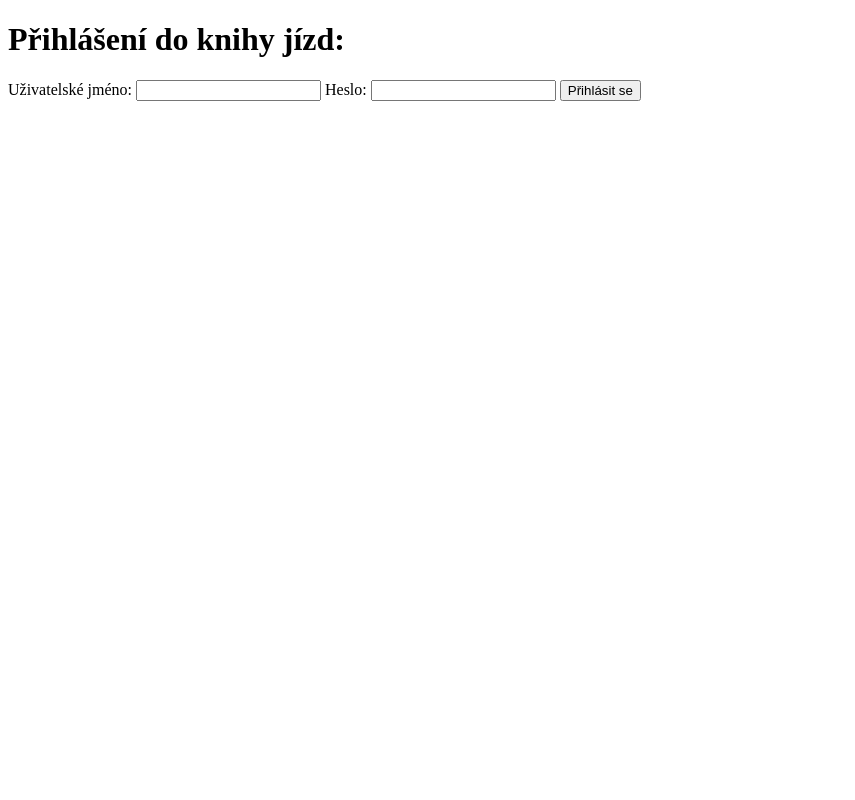
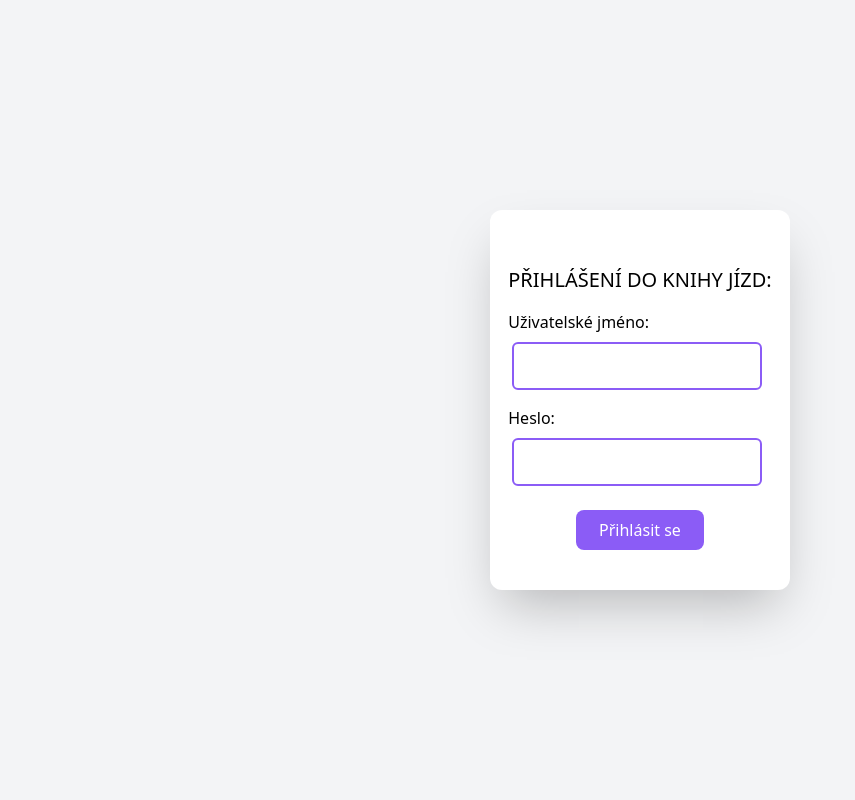
Before and after one commit to Sebo05/autoskola, a PHP site: page /jizdy/login.php in a window 1280 px wide. Shown: the whole page, without its empty margins (0-855 px from the left). Run offline with PHP 8.4, Linux system fonts and the light colour scheme.

Commit message:
index nejspis done + upravy loginu do knihy jizd

```diff
--- a/src/dist/output.css
+++ b/src/dist/output.css
@@ -634,13 +638,39 @@ video {
   margin-right: auto;
 }
 
+.my-1 {
+  margin-top: 0.25rem;
+  margin-bottom: 0.25rem;
+}
+
+.my-10 {
+  margin-top: 2.5rem;
+  margin-bottom: 2.5rem;
+}
+
 .my-5 {
   margin-top: 1.25rem;
   margin-bottom: 1.25rem;
 }
 
+.-mt-4 {
+  margin-top: -1rem;
+}
+
 .mb-0 {
   margin-bottom: 0px;
+}
+
+.mb-10 {
+  margin-bottom: 2.5rem;
+}
+
+.mb-4 {
+  margin-bottom: 1rem;
+}
+
+.mb-5 {
+  margin-bottom: 1.25rem;
 }
 
 .ml-0 {
@@ -649,6 +679,10 @@ video {
 
 .ml-0\.5 {
   margin-left: 0.125rem;
+}
+
+.ml-1 {
+  margin-left: 0.25rem;
 }
 
 .mr-0 {
@@ -663,8 +697,20 @@ video {
   margin-top: 0px;
 }
 
+.mt-2 {
+  margin-top: 0.5rem;
+}
+
+.mt-3 {
+  margin-top: 0.75rem;
+}
+
 .mt-4 {
   margin-top: 1rem;
+}
+
+.mt-6 {
+  margin-top: 1.5rem;
 }
 
 .inline-block {
@@ -679,16 +725,44 @@ video {
   display: table;
 }
 
+.h-16 {
+  height: 4rem;
+}
+
 .h-4 {
   height: 1rem;
+}
+
+.h-auto {
+  height: auto;
 }
 
 .h-full {
   height: 100%;
 }
 
+.h-screen {
+  height: 100vh;
+}
+
+.w-32 {
+  width: 8rem;
+}
+
 .w-4 {
   width: 1rem;
+}
+
+.w-\[250px\] {
+  width: 250px;
+}
+
+.w-\[300px\] {
+  width: 300px;
+}
+
+.w-auto {
+  width: auto;
 }
 
 .w-full {
@@ -735,6 +825,14 @@ video {
   gap: 2.5rem;
 }
 
+.gap-20 {
+  gap: 5rem;
+}
+
+.gap-5 {
+  gap: 1.25rem;
+}
+
 .space-x-4 > :not([hidden]) ~ :not([hidden]) {
   --tw-space-x-reverse: 0;
   margin-right: calc(1rem * var(--tw-space-x-reverse));
@@ -749,12 +847,25 @@ video {
   border-radius: 9999px;
 }
 
+.rounded-lg {
+  border-radius: 0.5rem;
+}
+
 .rounded-md {
   border-radius: 0.375rem;
 }
 
 .rounded-xl {
   border-radius: 0.75rem;
+}
+
+.rounded-t-lg {
+  border-top-left-radius: 0.5rem;
+  border-top-right-radius: 0.5rem;
+}
+
+.border-2 {
+  border-width: 2px;
 }
 
 .border-b {
@@ -765,9 +876,19 @@ video {
   border-right-width: 1px;
 }
 
+.border-violet-500 {
+  --tw-border-opacity: 1;
+  border-color: rgb(139 92 246 / var(--tw-border-opacity));
+}
+
 .border-b-gray-300 {
   --tw-border-opacity: 1;
   border-bottom-color: rgb(209 213 219 / var(--tw-border-opacity));
+}
+
+.border-b-violet-600 {
+  --tw-border-opacity: 1;
+  border-bottom-color: rgb(124 58 237 / var(--tw-border-opacity));
 }
 
 .border-r-gray-300 {
@@ -785,19 +906,14 @@ video {
   background-color: rgb(243 244 246 / var(--tw-bg-opacity));
 }
 
-.bg-gray-200 {
-  --tw-bg-opacity: 1;
-  background-color: rgb(229 231 235 / var(--tw-bg-opacity));
-}
-
 .bg-gray-50 {
   --tw-bg-opacity: 1;
   background-color: rgb(249 250 251 / var(--tw-bg-opacity));
 }
 
-.bg-gray-500 {
+.bg-violet-500 {
   --tw-bg-opacity: 1;
-  background-color: rgb(107 114 128 / var(--tw-bg-opacity));
+  background-color: rgb(139 92 246 / var(--tw-bg-opacity));
 }
 
 .bg-violet-600 {
@@ -805,13 +921,36 @@ video {
   background-color: rgb(124 58 237 / var(--tw-bg-opacity));
 }
 
+.bg-violet-700 {
+  --tw-bg-opacity: 1;
+  background-color: rgb(109 40 217 / var(--tw-bg-opacity));
+}
+
+.bg-violet-950 {
+  --tw-bg-opacity: 1;
+  background-color: rgb(46 16 101 / var(--tw-bg-opacity));
+}
+
+.bg-white {
+  --tw-bg-opacity: 1;
+  background-color: rgb(255 255 255 / var(--tw-bg-opacity));
+}
+
 .object-cover {
   -o-object-fit: cover;
      object-fit: cover;
 }
 
-.p-10 {
-  padding: 2.5rem;
+.p-1 {
+  padding: 0.25rem;
+}
+
+.p-1\.5 {
+  padding: 0.375rem;
+}
+
+.p-8 {
+  padding: 2rem;
 }
 
 .px-4 {
@@ -839,6 +978,22 @@ video {
   padding-bottom: 15rem;
 }
 
+.pb-10 {
+  padding-bottom: 2.5rem;
+}
+
+.pl-3 {
+  padding-left: 0.75rem;
+}
+
+.pt-14 {
+  padding-top: 3.5rem;
+}
+
+.text-left {
+  text-align: left;
+}
+
 .text-center {
   text-align: center;
 }
@@ -871,14 +1031,28 @@ video {
   font-weight: 700;
 }
 
+.uppercase {
+  text-transform: uppercase;
+}
+
 .text-black {
   --tw-text-opacity: 1;
   color: rgb(0 0 0 / var(--tw-text-opacity));
 }
 
-.text-gray-600 {
+.text-gray-200 {
   --tw-text-opacity: 1;
-  color: rgb(75 85 99 / var(--tw-text-opacity));
+  color: rgb(229 231 235 / var(--tw-text-opacity));
+}
+
+.text-red-800 {
+  --tw-text-opacity: 1;
+  color: rgb(153 27 27 / var(--tw-text-opacity));
+}
+
+.text-violet-600 {
+  --tw-text-opacity: 1;
+  color: rgb(124 58 237 / var(--tw-text-opacity));
 }
 
 .text-white {
@@ -886,10 +1060,27 @@ video {
   color: rgb(255 255 255 / var(--tw-text-opacity));
 }
 
+.underline {
+  text-decoration-line: underline;
+}
+
+.decoration-0 {
+  text-decoration-thickness: 0px;
+}
+
+.caret-violet-500 {
+  caret-color: #8b5cf6;
+}
+
 .shadow-2xl {
   --tw-shadow: 0 25px 50px -12px rgb(0 0 0 / 0.25);
   --tw-shadow-colored: 0 25px 50px -12px var(--tw-shadow-color);
   box-shadow: var(--tw-ring-offset-shadow, 0 0 #0000), var(--tw-ring-shadow, 0 0 #0000), var(--tw-shadow);
+}
+
+.outline-none {
+  outline: 2px solid transparent;
+  outline-offset: 2px;
 }
 
 .transition {
@@ -910,12 +1101,16 @@ video {
   transition-duration: 1000ms;
 }
 
+.duration-500 {
+  transition-duration: 500ms;
+}
+
 .ease-in-out {
   transition-timing-function: cubic-bezier(0.4, 0, 0.2, 1);
 }
 
 .gradient {
-  background: linear-gradient(to right, rgba(0,0,0,0.8), rgba(0,0,0,0));
+  background: linear-gradient(to top, rgba(0,0,0,0.8), rgba(0,0,0,0));
 }
 
 .z-100 {
@@ -956,9 +1154,42 @@ video {
   -webkit-backdrop-filter: blur(3px);
           backdrop-filter: blur(3px);
   /* Adjust the blur radius as needed */
+  transition: all .3s ease-in-out;
 }
 
-.hover\:text-blue-500:hover {
-  --tw-text-opacity: 1;
-  color: rgb(59 130 246 / var(--tw-text-opacity));
+.navbar img {
+  transition: all .3s ease-in-out;
 }
+
+.input-password:focus{
+  border-color: #5211c1;
+}
+
+.input-username:focus {
+  border-color: #5211c1;
+}
+
+.hover\:scale-105:hover {
+  --tw-scale-x: 1.05;
+  --tw-scale-y: 1.05;
+  transform: translate(var(--tw-translate-x), var(--tw-translate-y)) rotate(var(--tw-rotate)) skewX(var(--tw-skew-x)) skewY(var(--tw-skew-y)) scaleX(var(--tw-scale-x)) scaleY(var(--tw-scale-y));
+}
+
+.hover\:bg-violet-600:hover {
+  --tw-bg-opacity: 1;
+  background-color: rgb(124 58 237 / var(--tw-bg-opacity));
+}
+
+.hover\:underline:hover {
+  text-decoration-line: underline;
+}
+
+@media (min-width: 768px) {
+  .md\:flex-row {
+    flex-direction: row;
+  }
+
+  .md\:justify-center {
+    justify-content: center;
+  }
+}
--- a/src/jizdy/login.php
+++ b/src/jizdy/login.php
@@ -1,11 +1,9 @@
 <?php
 session_start();
-
 if (isset($_SESSION["uzivatelskeJmeno"])) {
-    header("Location: jizdy-studenta.php");
+    header("location: jizdy-studenta.php");
     exit();
 }
-
 require("../assets/configDB.php");
 
 $conn = connDB();
@@ -16,40 +14,56 @@ if ($_SERVER["REQUEST_METHOD"] == "POST") {
 
     $uzivatelskeJmeno = mysqli_real_escape_string($conn, $uzivatelskeJmeno);
 
-    $sql = "SELECT uzivatelskeJmeno FROM zaci WHERE uzivatelskeJmeno = '$uzivatelskeJmeno'";
+    $sql = "SELECT uzivatelskeJmeno, id FROM zaci WHERE uzivatelskeJmeno = '$uzivatelskeJmeno'";
     $result = mysqli_query($conn, $sql);
 
     if (mysqli_num_rows($result) == 1) {
         $row = mysqli_fetch_assoc($result);
-        $hashed_password = $row['uzivatelskeJmeno'];
+        $uzivatelskeJmeno = $row['uzivatelskeJmeno'];
+        $zak_id = $row['id'];
         session_start();
         $_SESSION["uzivatelskeJmeno"] = $uzivatelskeJmeno;
         header("location: jizdy-studenta.php");
         exit();
-    }else{
-        echo "Neplatné jméno nebo heslo.";
+    } else {
+        $error = "Neplatné jméno nebo heslo.";
     }
 }
-
-
 ?>
 <!doctype html>
-<html lang="en">
+<html lang="cs">
 <head>
     <meta charset="UTF-8">
     <meta name="viewport"
           content="width=device-width, user-scalable=no, initial-scale=1.0, maximum-scale=1.0, minimum-scale=1.0">
     <meta http-equiv="X-UA-Compatible" content="ie=edge">
+    <link rel="stylesheet" href="../dist/output.css">
     <title>Přihlášení do knihy jízd</title>
 </head>
 <body>
-<form action="" method="post">
-    <h1>Přihlášení do knihy jízd:</h1>
-<label for="uzivatelskeJmeno">Uživatelské jméno:</label>
-<input type="text" name="uzivatelskeJmeno" id="uzivatelskeJmeno" autocomplete="off" required>
-<label for="heslo">Heslo:</label>
-<input type="password" name="heslo" id="heslo" autocomplete="off" required>
-<input type="submit" value="Přihlásit se">
-</form>
+<section class="h-screen flex flex-col items-center justify-center gap-5 md:flex-row md:justify-center bg-gray-100">
+    <div class="w-[300px] h-auto pb-10 pt-14 flex flex-col justify-center items-center rounded-xl shadow-2xl bg-white">
+        <form action="" method="post">
+            <div class="uppercase text-center">
+                <h1 class="text-xl mb-4">Přihlášení do knihy jízd:</h1>
+            </div>
+            <label class="" for="uzivatelskeJmeno">Uživatelské jméno:</label>
+            <div class="mt-2 mb-4">
+                <input type="text" class="ml-1 w-[250px] border-2 border-violet-500 caret-violet-500 text-xl py-2 pl-3 outline-none rounded-md input-username " name="uzivatelskeJmeno" id="uzivatelskeJmeno" autocomplete="off" required>
+            </div>
+
+            <label for="heslo">Heslo:</label>
+            <div class="mt-2 mb-4">
+                <input type="password" class="ml-1 w-[250px] border-2 border-violet-500 caret-violet-500 rgb(145 89 240) text-xl py-2 pl-3 outline-none rounded-md input-password" name="heslo" id="heslo" autocomplete="off" required>
+            </div>
+            <div class="text-center text-red-800 text-xl mt-3">
+                <?= $error ?? '' ?>
+            </div>
+            <div class="text-center text-white mt-6">
+                <button class="bg-violet-500 w-32 py-2 rounded-lg hover:bg-violet-600 hover:scale-105 transition duration-500 mb-0">Přihlásit se</button>
+            </div>
+        </form>
+    </div>
+</section>
 </body>
 </html>
--- a/tailwind.config.js
+++ b/tailwind.config.js
@@ -1,6 +1,6 @@
 /** @type {import('tailwindcss').Config} */
 module.exports = {
-  content: ["./src//*.{html,js,php}"],
+  content: ["./src/**/*.{html,js,php}"],
   theme: {
     extend: {},
   },
```
Also changed, not shown: other parts of src/dist/output.css (+32 -4 lines), src/index.js (+22 -1 lines), src/index.php (+81 -57 lines), src/input.css (+15 -1 lines), src/public/img/favicon.ico, src/public/img/logo-drbola-web1.svg (added), src/public/img/logo-drbola-web2.svg (added).
